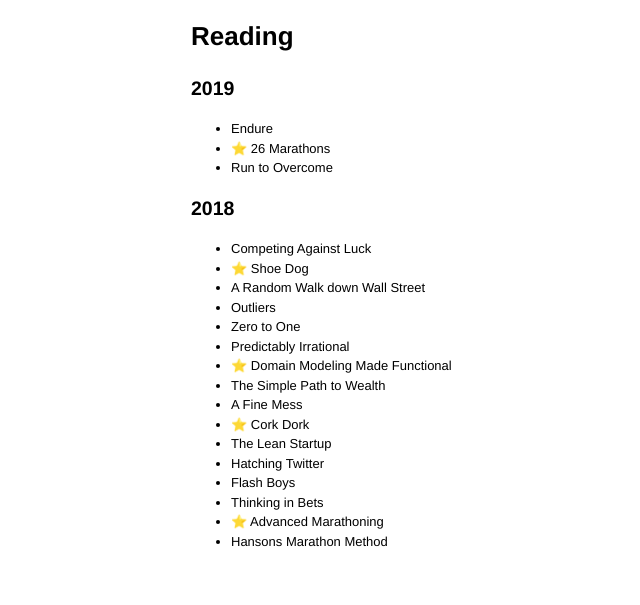
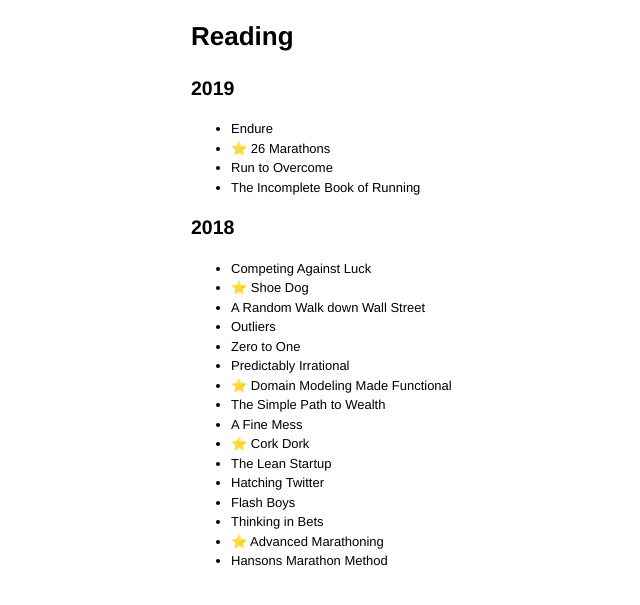
Before and after one commit to denis/denis.github.com, a Jekyll site: the page built from reading.md, in a window 1280 px wide. Shown: the top 605 px of the page, without its empty margins (49-689 px from the left). Built offline with Jekyll 4.4.1, drawn with Linux system fonts in a browser that asks for light colours; comment, search, counter and statistics services are not loaded.

Commit message:
Update /reading

```diff
--- a/reading.md
+++ b/reading.md
@@ -11,6 +11,7 @@
 - Endure
 - ⭐️ 26 Marathons
 - Run to Overcome
+- The Incomplete Book of Running
 
 ## 2018
 
```
